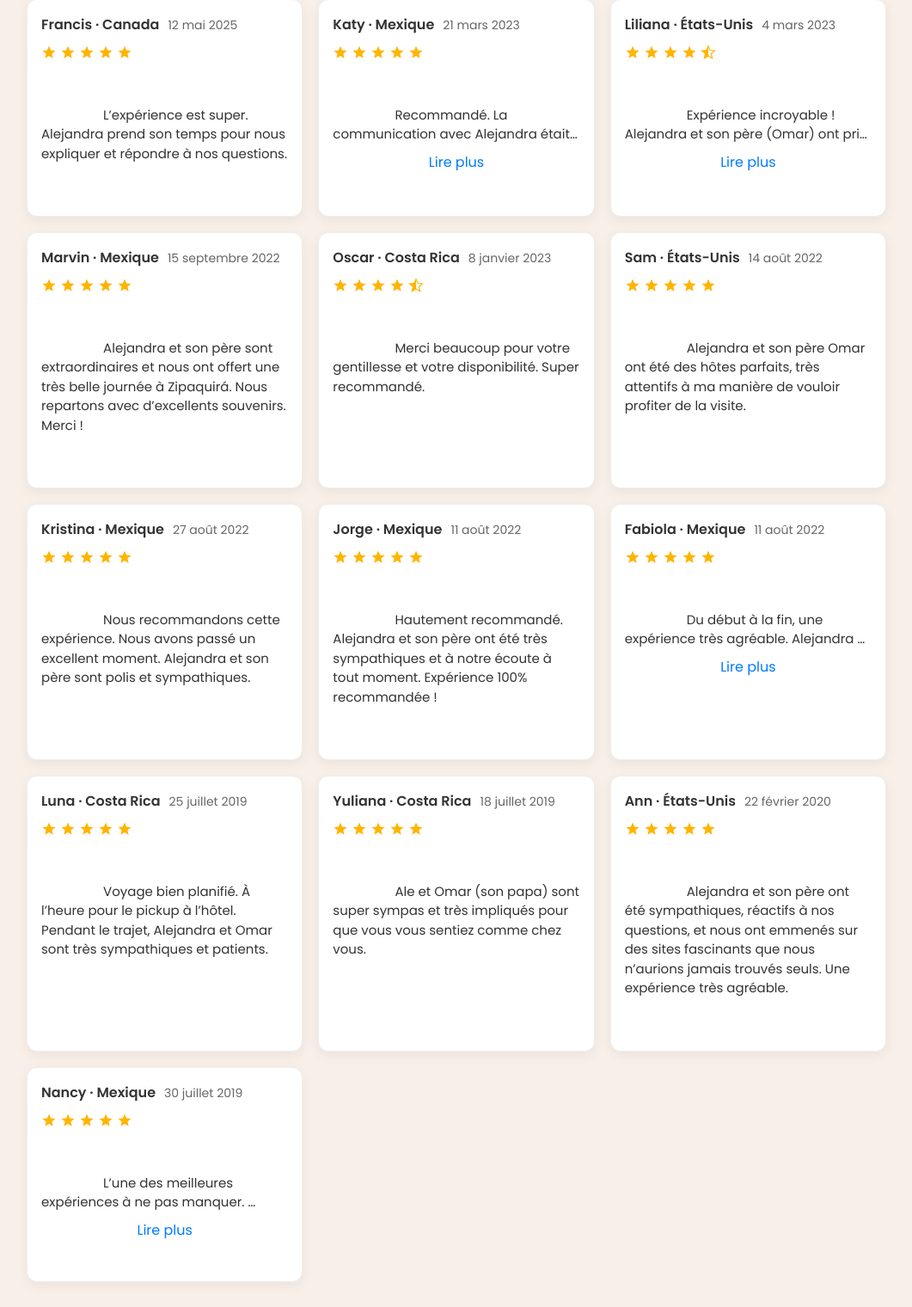
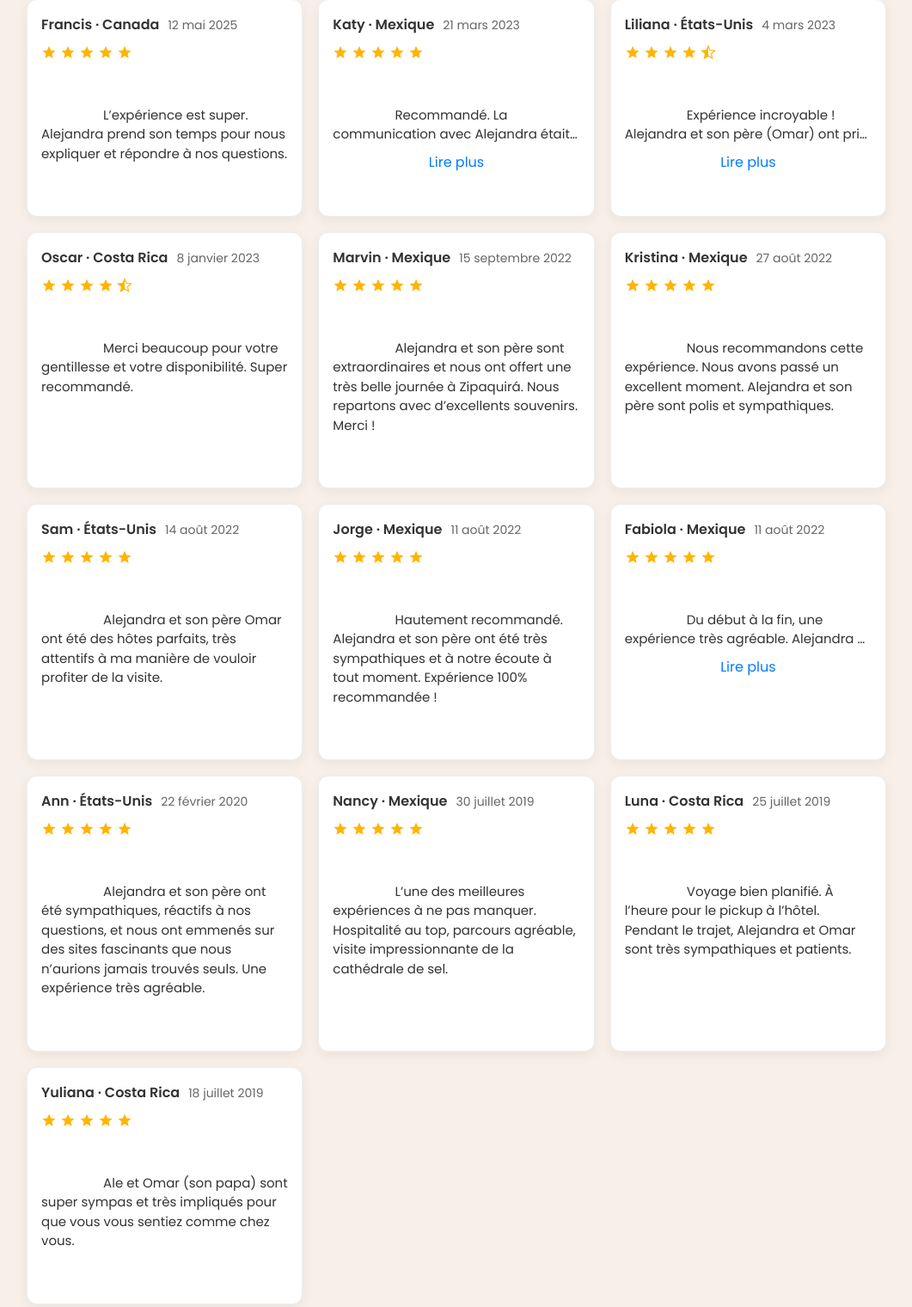
Before and after one commit to aurelienthimotyroux-gif/ohlalatoursbogota, a Flask app: page / in a window 1280 px wide. Shown: the part 1987-3507 px from the top of the page at 86% size, without its empty margins (109-1170 px from the left). Before the commit the page ends 3477 px from the top, so only its background shows below. Run offline with Flask 3, Linux system fonts and the light colour scheme; some libraries are stand-ins or nearby versions.

Commit message:
Initial commit

```diff
--- a/templates/index.html
+++ b/templates/index.html
@@ -44,7 +44,6 @@
   <link rel="preconnect" href="https://fonts.gstatic.com" crossorigin>
   <meta name="theme-color" content="#0e7490" media="(prefers-color-scheme: light)">
   <meta name="theme-color" content="#0b4654" media="(prefers-color-scheme: dark)">
-  <!-- <link rel="preload" href="URL_DE_TA_POLICE.woff2" as="font" type="font/woff2" crossorigin> -->
 
   <!-- CSS principal -->
   <link rel="stylesheet" href="{{ url_for('static', filename='style.css') }}">
@@ -62,7 +61,6 @@
     .hero-topbar .burger span { background: #fff !important; }
     #burger[aria-expanded="true"] span { background: #fff !important; }
 
-    /* mini style pour le module Traduire */
     .translate-free { display:inline-block; position:relative; }
     .translate-free details { display:inline-block; }
     .translate-free summary { cursor:pointer; color:#fff; text-shadow:1px 1px 3px rgba(0,0,0,.5); }
@@ -108,24 +106,11 @@
     .t-stars { display:inline-flex; gap:4px; align-items:center; margin-bottom:8px; }
     .t-stars svg { width:18px; height:18px; }
 
-    .testimonial-card .t-text{
-      font-size:15px; color:#333; line-height:1.5; white-space:pre-wrap; word-break:break-word;
-    }
-    .testimonial-card .t-text.clamp{
-      display:-webkit-box;
-      -webkit-box-orient:vertical;
-      -webkit-line-clamp:4;
-      overflow:hidden;
-    }
-    .testimonial-card.expanded .t-text{
-      -webkit-line-clamp:unset;
-      display:block;
-      overflow:visible;
-    }
+    .testimonial-card .t-text{ font-size:15px; color:#333; line-height:1.5; white-space:pre-wrap; word-break:break-word; }
+    .testimonial-card .t-text.clamp{ display:-webkit-box; -webkit-box-orient:vertical; -webkit-line-clamp:4; overflow:hidden; }
+    .testimonial-card.expanded .t-text{ -webkit-line-clamp:unset; display:block; overflow:visible; }
 
-    .testimonial-card .t-toggle{
-      margin-top:8px; background:none; border:0; color:#007bff; font:inherit; cursor:pointer; padding:0;
-    }
+    .testimonial-card .t-toggle{ margin-top:8px; background:none; border:0; color:#007bff; font:inherit; cursor:pointer; padding:0; }
     .testimonial-card .t-toggle:hover{ text-decoration:underline; }
 
     .comment-section-title { text-align:center; font-size:2rem; margin-bottom:20px; }
@@ -140,10 +125,7 @@
     .flash-success{ background:#eefbf0; border:1px solid #b7ebc6; color:#1b5e20; }
     .flash-error{ background:#fdeaea; border:1px solid #f5c2c2; color:#8a1f1f; }
 
-    /* ✅ Cache la sticky bar sur desktop ; elle s'affiche sur mobile via mobile-pack.css */
-    @media (min-width: 768px){
-      .sticky-cta { display: none; }
-    }
+    @media (min-width: 768px){ .sticky-cta { display: none; } }
   </style>
 
   <!-- JS Lire plus / Lire moins -->
@@ -151,18 +133,14 @@
     function toggleText(index) {
       var textElement = document.getElementById("comment-" + index);
       if (!textElement) return;
-
       var card = textElement.closest(".testimonial-card");
       var full = textElement.dataset.full || "";
-
       if (!textElement.dataset.preview) {
         textElement.dataset.preview = textElement.textContent;
       }
       var preview = textElement.dataset.preview;
-
       var toggleButton = textElement.nextElementSibling;
       var isExpanded = card.classList.contains("expanded");
-
       if (isExpanded) {
         textElement.textContent = preview;
         card.classList.remove("expanded");
@@ -205,9 +183,8 @@
       <!-- 🌐 Traduction gratuite via Google Translate (proxy) -->
       <div class="translate-free" style="margin-left:10px;">
         <details>
-          <summary>🌐 {{ _("Traduire (gratuit)") }}</summary>
+          <summary>🌐 {{ _("Traduire") }}</summary>
           <div class="menu" role="menu" aria-label="{{ _('Traduire cette page') }}">
-            <!-- On passe l’URL absolue courante à Google Translate -->
             <a role="menuitem" href="https://translate.google.com/translate?hl=fr&sl=auto&tl=en&u={{ request.url|urlencode }}" target="_blank" rel="noopener">English (Google)</a>
             <a role="menuitem" href="https://translate.google.com/translate?hl=fr&sl=auto&tl=es&u={{ request.url|urlencode }}" target="_blank" rel="noopener">Español (Google)</a>
             <a role="menuitem" href="https://translate.google.com/translate?hl=fr&sl=auto&tl=fr&u={{ request.url|urlencode }}" target="_blank" rel="noopener">Français (Google)</a>
@@ -215,13 +192,11 @@
         </details>
       </div>
 
-      <!-- ✅ Bouton burger ajouté (n'affecte rien si non utilisé) -->
       <button class="burger" id="burger" aria-expanded="false" aria-controls="nav-menu" style="margin-left:auto; margin-right:8px;">
         <span></span><span></span><span></span>
         <span class="sr-only">{{ _("Ouvrir le menu") }}</span>
       </button>
 
-      <!-- Ajout de l'id pour le JS mobile -->
       <nav class="nav-hero" id="nav-menu" aria-label="{{ _('Navigation principale') }}">
         <a href="{{ url_for('index', lang=get_locale()) }}">{{ _("Accueil") }}</a> |
         <a href="{{ url_for('tours', lang=get_locale()) }}">{{ _("Nos tours") }}</a> |
@@ -303,6 +278,7 @@
       <h2>{{ _("Avis des voyageurs") }}</h2>
 
       {% if comments and comments|length > 0 %}
+        <!-- Avis venant de la base (déjà triés côté serveur) -->
         <div class="testimonials-grid">
           {% for comment in comments %}
             <div class="testimonial-card">
@@ -348,27 +324,27 @@
         </div>
 
       {% else %}
+        <!-- Fallback trié du plus récent au plus ancien -->
         <div class="testimonials-grid">
           {% set comments = [
-          {"name": "Francis", "country": "Canada", "date": "12 mai 2025", "rating": 5, "message": _("L’expérience est super. Alejandra prend son temps pour nous expliquer et répondre à nos questions.")},
-          {"name": "Katy", "country": "Mexique", "date": "21 mars 2023", "rating": 5, "message": _("Recommandé. La communication avec Alejandra était excellente avant et pendant, tout ce qui était décrit était respecté et toujours à l'écoute de nos besoins. C’est probablement un lieu que vous devez visiter si vous venez à Bogotá : belles vues et cathédrale de sel à couper le souffle.")},
-          {"name": "Liliana", "country": "États-Unis", "date": "4 mars 2023", "rating": 4.5, "message": _("Expérience incroyable ! Alejandra et son père (Omar) ont pris soin des besoins spéciaux de mon mari, et tout a été fait à 100%%. La Catedral de Sal, la cuisine traditionnelle à Brasas del Llano : une expérience culturelle 5 étoiles. Nous recommandons Alejandra si vous voulez une visite avec une amie. Merci beaucoup, à la prochaine !")},
-          {"name": "Marvin", "country": "Mexique", "date": "15 septembre 2022", "rating": 5, "message": _("Alejandra et son père sont extraordinaires et nous ont offert une très belle journée à Zipaquirá. Nous repartons avec d’excellents souvenirs. Merci !")},
-          {"name": "Oscar", "country": "Costa Rica", "date": "8 janvier 2023", "rating": 4.5, "message": _("Merci beaucoup pour votre gentillesse et votre disponibilité. Super recommandé.")},
-          {"name": "Sam", "country": "États-Unis", "date": "14 août 2022", "rating": 5, "message": _("Alejandra et son père Omar ont été des hôtes parfaits, très attentifs à ma manière de vouloir profiter de la visite.")},
-          {"name": "Kristina", "country": "Mexique", "date": "27 août 2022", "rating": 5, "message": _("Nous recommandons cette expérience. Nous avons passé un excellent moment. Alejandra et son père sont polis et sympathiques.")},
-          {"name": "Jorge", "country": "Mexique", "date": "11 août 2022", "rating": 5, "message": _("Hautement recommandé. Alejandra et son père ont été très sympathiques et à notre écoute à tout moment. Expérience 100%% recommandée !")},
-          {"name": "Fabiola", "country": "Mexique", "date": "11 août 2022", "rating": 5, "message": _("Du début à la fin, une expérience très agréable. Alejandra et son père Omar ont été très attentifs et gentils. Petit-déjeuner et déjeuner délicieux. Ils nous ont laissé profiter de la cathédrale à notre rythme : apprécié !")},
-          {"name": "Luna", "country": "Costa Rica", "date": "25 juillet 2019", "rating": 5, "message": _("Voyage bien planifié. À l’heure pour le pickup à l’hôtel. Pendant le trajet, Alejandra et Omar sont très sympathiques et patients.")},
-          {"name": "Yuliana", "country": "Costa Rica", "date": "18 juillet 2019", "rating": 5, "message": _("Ale et Omar (son papa) sont super sympas et très impliqués pour que vous vous sentiez comme chez vous.")},
-          {"name": "Ann", "country": "États-Unis", "date": "22 février 2020", "rating": 5, "message": _("Alejandra et son père ont été sympathiques, réactifs à nos questions, et nous ont emmenés sur des sites fascinants que nous n’aurions jamais trouvés seuls. Une expérience très agréable.")},
-          {"name": "Nancy", "country": "Mexique", "date": "30 juillet 2019", "rating": 5, "message": _("L’une des meilleures expériences à ne pas manquer. Alejandra et son papa, M. Omar, sont extrêmement gentils, à l’écoute, et très ponctuels. Parcours agréable, café sur la place, échanges culturels, visite impressionnante de la cathédrale de sel, puis déjeuner de plats typiques. Merci pour votre hospitalité, je reviendrais sans hésiter !")}
+          {"name":"Francis","country":"Canada","date":"12 mai 2025","rating":5,"message": _("L’expérience est super. Alejandra prend son temps pour nous expliquer et répondre à nos questions.")},
+          {"name":"Katy","country":"Mexique","date":"21 mars 2023","rating":5,"message": _("Recommandé. La communication avec Alejandra était excellente avant et pendant, tout ce qui était décrit était respecté et toujours à l'écoute de nos besoins. C’est probablement un lieu que vous devez visiter si vous venez à Bogotá : belles vues et cathédrale de sel à couper le souffle.")},
+          {"name":"Liliana","country":"États-Unis","date":"4 mars 2023","rating":4.5,"message": _("Expérience incroyable ! Alejandra et son père (Omar) ont pris soin des besoins spéciaux de mon mari, et tout a été fait à 100%%. La Catedral de Sal, la cuisine traditionnelle à Brasas del Llano : une expérience culturelle 5 étoiles. Nous recommandons Alejandra si vous voulez une visite avec une amie. Merci beaucoup, à la prochaine !")},
+          {"name":"Oscar","country":"Costa Rica","date":"8 janvier 2023","rating":4.5,"message": _("Merci beaucoup pour votre gentillesse et votre disponibilité. Super recommandé.")},
+          {"name":"Marvin","country":"Mexique","date":"15 septembre 2022","rating":5,"message": _("Alejandra et son père sont extraordinaires et nous ont offert une très belle journée à Zipaquirá. Nous repartons avec d’excellents souvenirs. Merci !")},
+          {"name":"Kristina","country":"Mexique","date":"27 août 2022","rating":5,"message": _("Nous recommandons cette expérience. Nous avons passé un excellent moment. Alejandra et son père sont polis et sympathiques.")},
+          {"name":"Sam","country":"États-Unis","date":"14 août 2022","rating":5,"message": _("Alejandra et son père Omar ont été des hôtes parfaits, très attentifs à ma manière de vouloir profiter de la visite.")},
+          {"name":"Jorge","country":"Mexique","date":"11 août 2022","rating":5,"message": _("Hautement recommandé. Alejandra et son père ont été très sympathiques et à notre écoute à tout moment. Expérience 100%% recommandée !")},
+          {"name":"Fabiola","country":"Mexique","date":"11 août 2022","rating":5,"message": _("Du début à la fin, une expérience très agréable. Alejandra et son père Omar ont été très attentifs et gentils. Petit-déjeuner et déjeuner délicieux. Ils nous ont laissé profiter de la cathédrale à notre rythme : apprécié !")},
+          {"name":"Ann","country":"États-Unis","date":"22 février 2020","rating":5,"message": _("Alejandra et son père ont été sympathiques, réactifs à nos questions, et nous ont emmenés sur des sites fascinants que nous n’aurions jamais trouvés seuls. Une expérience très agréable.")},
+          {"name":"Nancy","country":"Mexique","date":"30 juillet 2019","rating":5,"message": _("L’une des meilleures expériences à ne pas manquer. Hospitalité au top, parcours agréable, visite impressionnante de la cathédrale de sel.")},
+          {"name":"Luna","country":"Costa Rica","date":"25 juillet 2019","rating":5,"message": _("Voyage bien planifié. À l’heure pour le pickup à l’hôtel. Pendant le trajet, Alejandra et Omar sont très sympathiques et patients.")},
+          {"name":"Yuliana","country":"Costa Rica","date":"18 juillet 2019","rating":5,"message": _("Ale et Omar (son papa) sont super sympas et très impliqués pour que vous vous sentiez comme chez vous.")}
           ] %}
           {% for comment in comments %}
             <div class="testimonial-card">
               <div class="t-head">
                 <div class="t-name">{{ comment.name }} · {{ comment.country }}</div>
-                <!-- ✅ correction ici : utiliser "date" (clé existante) -->
                 <div class="t-meta">{{ comment.date }}</div>
               </div>
               <div class="t-stars" aria-label="{{ comment.rating }} / 5">
@@ -417,7 +393,7 @@
     </div>
   </div>
 
-  <!-- ✅ Script burger minimal (sans impact si #burger / #nav-menu absents) -->
+  <!-- ✅ Script burger minimal -->
   <script>
     (function(){
       var burger = document.getElementById('burger');
```
